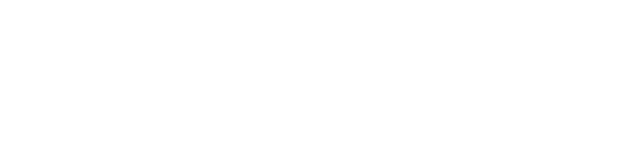
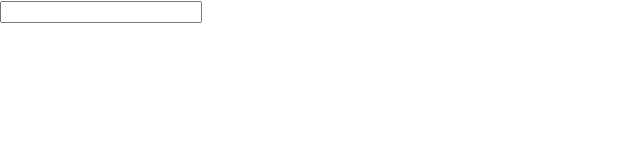
Before and after one commit to EyeIgnite/Calculator-TOP, a plain HTML site: page index.html in a window 1280 px wide. Shown: the whole page, without its empty margins (0-640 px from the left). Drawn offline with Linux system fonts and the light colour scheme.

Commit message:
add divs to HTML

```diff
--- a/index.html
+++ b/index.html
@@ -8,6 +8,14 @@
   </head>
 
   <body>
+    <div id="container">
+      <div class="calculator">
+        <div class="display">
+          <input type="text" id="display" readonly>
+        </div>
+        <div class="buttons"></div>
+      </div>
+    </div>
 
     <script src="script.js"></script>
   </body>
--- a/script.js
+++ b/script.js
@@ -23,7 +23,7 @@ function operate(...args) {
   }
   return result;
 }
-console.log(operate(2, '+', 5, '+', 10, '-', 7));
+console.log(operate(2, '+', 5, '+', 10, '-', 7, '*', 2, '/', 5));
 
 function add(a, b, ...numbers) {
   let sum = a + b;
--- a/styles.css
+++ b/styles.css
@@ -0,0 +1,6 @@
+* {
+  box-sizing: border-box;
+  margin: 0;
+  padding: 0;
+  font-family: 'Segoe UI', Tahoma, Geneva, Verdana, sans-serif;
+}
```
